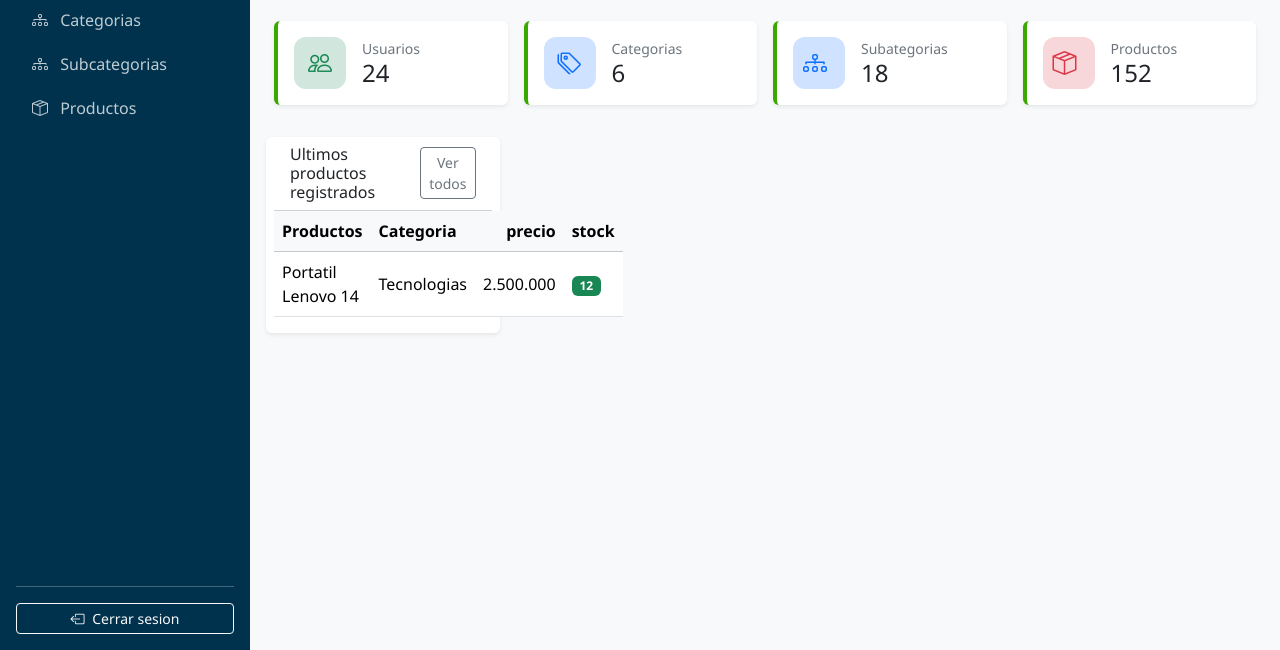
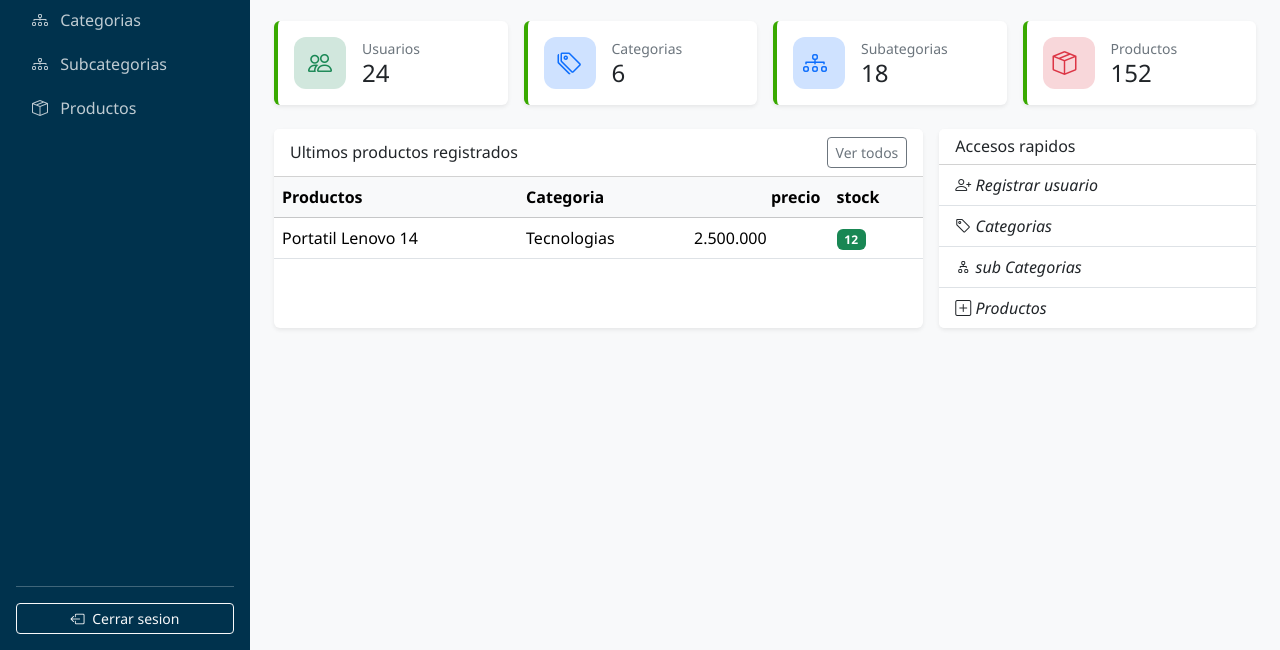
Before and after one commit to L-Rush-C/repo, a plain HTML site: page dashboard.html in a window 1280 px wide. Shown: the part 150-800 px from the top of the page. Drawn offline with nearby package versions, Linux system fonts and the light colour scheme.

Commit message:
terminar dashboard

```diff
--- a/dashboard.html
+++ b/dashboard.html
@@ -1,5 +1,6 @@
 <!DOCTYPE html>
 <html lang="en">
+
 <head>
     <meta charset="UTF-8">
     <meta name="viewport" content="width=device-width, initial-scale=1.0">
@@ -11,20 +12,17 @@
 
 <body class="bg-body-tertiary">
 
-    <aside class="offcanvas-lg offcanvas-start sidebar" tabindex="-1"
-    id="menuLateral" aria-labelledby="tituloMenu">
+    <aside class="offcanvas-lg offcanvas-start sidebar" tabindex="-1" id="menuLateral" aria-labelledby="tituloMenu">
         <div class="offcanvas-header border-bottom border-secondary">
             <h5 class="offcanvas-title" id="tituloMenu">
                 <i class="bi bi-shop me-2"></i>Tienda sena
             </h5>
-            <button type="button" class="btn-close btn-close-white"
-            data-bs-dismiss="offcanvas" data-bs-target="#menuLateral"
-            aria-label="Cerrar menu">
+            <button type="button" class="btn-close btn-close-white" data-bs-dismiss="offcanvas"
+                data-bs-target="#menuLateral" aria-label="Cerrar menu">
             </button>
         </div>
         <div class="offcanvas-body d-flex flex-column p-3">
-            <a href="dashboard.html"
-            class="d-none d-lg-flex align-items-center mb-3
+            <a href="dashboard.html" class="d-none d-lg-flex align-items-center mb-3
             text-white text-decoration-none fs-5 fw-bold">
                 <i class="bi bi-shop me-2 text-sena"></i>Tienda sena
             </a>
@@ -76,14 +74,16 @@
     </aside>
     <div class="contenido">
         <nav class="navbar bg-white border-bottom px3 sticky-top">
-            <button class="btn btn-outline-secondary d-lg-none" type="button" data-bs-toggle="offcanvas" data-bs-target="#menuLateral" aria-controls="menuLateral" aria-label="Abrir menu">
+            <button class="btn btn-outline-secondary d-lg-none" type="button" data-bs-toggle="offcanvas"
+                data-bs-target="#menuLateral" aria-controls="menuLateral" aria-label="Abrir menu">
                 <i class="bi bi-list"></i>
             </button>
             <span class="navbar-text fw-semibold d-none d-sm-inline">
                 Panel de administracion
             </span>
             <div class="dropdown ms-auto">
-                <button class="btn btn-light dropdown-toggle d-flex align-items-center gap-2" type="button" data-bs-toggle="dropdown" aria-expanded="false">
+                <button class="btn btn-light dropdown-toggle d-flex align-items-center gap-2" type="button"
+                    data-bs-toggle="dropdown" aria-expanded="false">
                     <i class="bi bi-person-circle fs-5"></i>
                     <span class="d-none- d-md-inline">
                         Admin Sena
@@ -94,9 +94,9 @@
                         <h6 class="dropdown-header">admin@sena.edu.co</h6>
                     </li>
                     <li>
-                       <a href="" class="dropdown-item">
-                        <i class="bi bi-person me-2"></i>
-                       Mi Perfil</a>
+                        <a href="" class="dropdown-item">
+                            <i class="bi bi-person me-2"></i>
+                            Mi Perfil</a>
                     </li>
                     <li>
                         <hr class="dropdown-item text-danger" href="index.html">
@@ -112,7 +112,7 @@
                 <p class="text-secondary mb-0">Bienvenido aqui tienes el resumen de la tienda</p>
             </div>
 
-            <div class="row row-cols-1 row-clos-sm-2 row-cols-xl-4 g-3 mb-4">
+            <div class="row row-cols-1 row-cols-sm-2 row-cols-xl-4 g-3 mb-4">
 
                 <!--columna 1-->
 
@@ -181,7 +181,9 @@
                         </div>
                     </div>
                 </div>
-                <div class="row g-3">
+            </div>
+            <div class="row g-3">
+                <div class="col-lg-8">
                     <div class="card border-0 shadow-sm h-100">
                         <div class="card-header bg-white d-flex justify-content-between align-items-center">
                             <h2 class="h6 mb-0">Ultimos productos registrados</h2>
@@ -220,8 +222,31 @@
                         </div>
                     </div>
                 </div>
+                <div class="col-lg-4">
+                    <div class="card border-0 shadow-sm h-100">
+                        <div class="card-header bg-white">
+                            <h2 class="h6 mb-0">Accesos rapidos</h2>
+                        </div>
+                        <div class="list-group list-group-flush">
+                            <a href="usuarios.html" class="list-group-item list-group-item-action">
+                                <i class="bi bi-person-plus me-2" text-sena>  Registrar usuario</i>
+                            </a>
+                            <a href="categorias.html" class="list-group-item list-group-item-action">
+                                <i class="bi bi-tag me-2" text-sena>  Categorias</i>
+                            </a>
+                            <a href="subcategorias.html" class="list-group-item list-group-item-action">
+                                <i class="bi bi-diagram-2 me-2" text-sena>  sub Categorias</i>
+                            </a>
+                            <a href="productos.html" class="list-group-item list-group-item-action">
+                                <i class="bi bi-plus-square me-2" text-sena>  Productos</i>
+                            </a>
+                        </div>
+                    </div>
+                </div>
             </div>
         </main>
     </div>
+    <script src="https://cnd/jsdelivr.net/npm/bootstrap@5.3.3/dist/js/bootstrap.bundle.min.js"></script>
 </body>
+
 </html>
```
